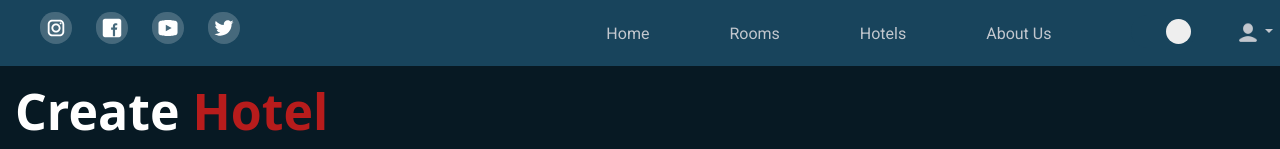
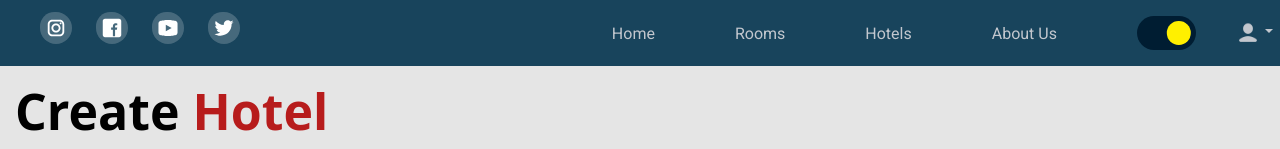
Before and after one commit to IgnacioPerezEtc/Proyecto-Final, a React (Vite) app in the folder client/: page /formHotels in a window 1280 px wide. Shown: the top 149 px of the page. Built offline with nearby package versions, Linux system fonts and the light colour scheme.

Commit message:
agregando switch dark

```diff
--- a/client/src/components/NavBar/NavBar.jsx
+++ b/client/src/components/NavBar/NavBar.jsx
@@ -33,19 +33,18 @@ const NavBar = (props) => {
     let content = document.getElementById("DarkModetext");
     element.className = "light-mode";
   }
-  if (localStorage.getItem("theme") == "light") {
+  // if (localStorage.getItem("theme") == "light") {
+  //   lightMode();
+  // } else {
+  //   darkMode();
+  // }
+  const handleChecked = (event) => {
+    if (event.target.checked === true) {
+      setThemeState("light");
       lightMode();
     } else {
+      setThemeState("dark");
       darkMode();
-  }
-  const handleChecked = (event) => {
-
-    if (event.target.checked === true) {
-      setThemeState("dark")
-      darkMode();
-    } else {
-      setThemeState("light")
-      lightMode();
     }
   };
 
@@ -55,7 +54,10 @@ const NavBar = (props) => {
         <div>
           <ul className={style.ulNavRedes}>
             <li>
-              <a href="https://www.instagram.com/yourdestiny235/" target={"_blank"}>
+              <a
+                href="https://www.instagram.com/yourdestiny235/"
+                target={"_blank"}
+              >
                 <button>
                   <img src={instagram} alt="logo instagram" />
                 </button>
@@ -107,17 +109,19 @@ const NavBar = (props) => {
               </NavLink>
             </li>
 
-            <li className={style.pages}>
+            <li className={style.pages2}>
+              <label className={style.switch}>
                 <input
                   type="checkbox"
-                checked={themeState === "dark" ? true : false}
+                  checked={themeState === "dark" ? false : true}
                   name="darkMode"
                   value={themeState}
                   id={`switch`}
-                className={style.switch}
+                  // className={style.switch}
                   onClick={(e) => handleChecked(e)}
                 />
-              <label htmlFor={`switch`} className={style.lbl}></label>
+                <span className={style.slider}></span>
+              </label>
             </li>
 
             <li className="dropdown">
@@ -142,7 +146,9 @@ const NavBar = (props) => {
                 )}
               </a>
 
-              <ul className={`${style.ulProfile} dropdown-menu dropdown-menu-lg-end`}>
+              <ul
+                className={`${style.ulProfile} dropdown-menu dropdown-menu-lg-end`}
+              >
                 <li className={style.liProfile}>
                   {login === false ? (
                     ""
--- a/client/src/components/NavBar/NavBar.module.css
+++ b/client/src/components/NavBar/NavBar.module.css
@@ -82,6 +82,9 @@
   animation-timing-function: ease;
 }
 
+.pages2 {
+  margin: 0px 40px;
+}
 .btnMoon,
 .btnSun {
   background-color: white;
@@ -89,74 +92,53 @@
   border-radius: 2rem;
   width: 4rem;
 }
-.lbl {
+.switch {
+  font-size: 17px;
+  position: relative;
   display: inline-block;
-  width: 65px;
-  height: 33px;
-  background: #979797;
-  border-radius: 100px;
-  cursor: pointer;
-  position: relative;
-  transition: 0.2s;
+  width: 3.5em;
+  height: 2em;
 }
 
-.lbl::after {
-  content: "";
-  display: block;
-  width: 25px;
-  height: 25px;
-  background: #eee;
-  border-radius: 100px;
-  position: absolute;
-  top: 4px;
-  left: 4px;
-  transition: 0.2s;
+
+.switch input {
+  opacity: 0;
+  width: 0;
+  height: 0;
 }
 
-.switch {
-  display: none;
+
+.slider {
+  --background: var(--letter-blue);
+  position: absolute;
+  cursor: pointer;
+  top: 0;
+  left: 0;
+  right: 0;
+  bottom: 0;
+  background-color: var(--letter-blue);
+  transition: .5s;
+  border-radius: 30px;
 }
 
-.switch:checked + .lbl::after {
-  left: 35px;
+.slider:before {
+  position: absolute;
+  content: "";
+  height: 1.4em;
+  width: 1.4em;
+  border-radius: 50%;
+  left: 10%;
+  bottom: 15%;
+  box-shadow: inset 8px -4px 0px 0px #fff000;
+  background: var(--background);
+  transition: .5s;
 }
 
-.switch:checked + .lbl {
-  background: var(--color-blue);
+input:checked + .slider {
+  background-color: #014e85;
 }
 
-.lbl {
-  display: inline-block;
-  width: 45px;
-  height: 23px;
-  background: #979797;
-  border-radius: 100px;
-  cursor: pointer;
-  position: relative;
-  transition: 0.2s;
+input:checked + .slider:before {
+  transform: translateX(100%);
+  box-shadow: inset 15px -4px 0px 15px #fff000;
 }
-
-.lbl::after {
-  content: "";
-  display: block;
-  width: 15px;
-  height: 15px;
-  background: #eee;
-  border-radius: 100px;
-  position: absolute;
-  top: 4px;
-  left: 4px;
-  transition: 0.2s;
-}
-
-.switch {
-  display: none;
-}
-
-.switch:checked + .lbl::after {
-  left: 25px;
-}
-
-.switch:checked + .lbl {
-  background: var(--color-blue);
-}
--- a/client/src/components/NavBarDetails/NavBarDetails.jsx
+++ b/client/src/components/NavBarDetails/NavBarDetails.jsx
@@ -30,20 +30,19 @@ const NavBarDetails = () => {
     let content = document.getElementById("DarkModetext");
     element.className = "light-mode";
   }
-  if (localStorage.getItem("theme") == "light") {
-    lightMode();
-  } else {
-    darkMode();
-  }
+  // if (localStorage.getItem("theme") == "light") {
+  //   lightMode();
+  // } else {
+  //   darkMode();
+  // }
 
   const handleChecked = (event) => {
     if (event.target.checked === true) {
+      setThemeState("light");
+      lightMode();
+    } else {
       setThemeState("dark");
       darkMode();
-
-    } else {
-      setThemeState("light")
-      lightMode();
     }
   };
   return (
@@ -52,7 +51,10 @@ const NavBarDetails = () => {
         <div className={`${style.containerFluid} container-fluid`}>
           <ul className={style.ulNavRedes}>
             <li>
-              <a href="https://www.instagram.com/yourdestiny235/" target={"_blank"}>
+              <a
+                href="https://www.instagram.com/yourdestiny235/"
+                target={"_blank"}
+              >
                 <button>
                   <img src={instagram} alt="logo instagram" />
                 </button>
@@ -120,17 +122,19 @@ const NavBarDetails = () => {
                   About Us
                 </NavLink>
               </li>
-              <li className={style.pages}>
-                <input
-                  type="checkbox"
-                  checked={themeState === "dark" ? true : false}
-                  name="darkMode"
-                  value={localStorage.getItem("theme")}
-                  id={`switchdarkMode`}
-                  className={style.switch}
-                  onClick={(e) => handleChecked(e)}
-                />
-                <label htmlFor={`switchdarkMode`} className={style.lbl}></label>
+              <li className={style.pages2}>
+                <label className={style.switch}>
+                  <input
+                    type="checkbox"
+                    checked={themeState === "dark" ? false : true}
+                    name="darkMode"
+                    value={themeState}
+                    id={`switch`}
+                    // className={style.switch}
+                    onClick={(e) => handleChecked(e)}
+                  />
+                  <span className={style.slider}></span>
+                </label>
               </li>
               <li className="dropdown-center">
                 <a
@@ -216,7 +220,10 @@ const NavBarDetails = () => {
                   <hr />
                   <li>
                     {login === false ? (
-                      <Link className={`${style.itemDrop} dropdown-item`} to="/">
+                      <Link
+                        className={`${style.itemDrop} dropdown-item`}
+                        to="/"
+                      >
                         Log-in
                       </Link>
                     ) : (
--- a/client/src/components/NavBarDetails/NavBarDetails.module.css
+++ b/client/src/components/NavBarDetails/NavBarDetails.module.css
@@ -123,38 +123,58 @@
   border-radius: 2rem;
   width: 4rem;
 }
-.lbl {
+
+
+.pages2 {
+  margin: 0px 40px;
+}
+.switch {
+  font-size: 17px;
+  position: relative;
   display: inline-block;
-  width: 65px;
-  height: 33px;
-  background: #979797;
-  border-radius: 100px;
-  cursor: pointer;
-  position: relative;
-  transition: 0.2s;
+  width: 3.5em;
+  height: 2em;
 }
 
-.lbl::after {
-  content: "";
-  display: block;
-  width: 25px;
-  height: 25px;
-  background: #eee;
-  border-radius: 100px;
-  position: absolute;
-  top: 4px;
-  left: 4px;
-  transition: 0.2s;
+
+.switch input {
+  opacity: 0;
+  width: 0;
+  height: 0;
 }
 
-.switch {
-  display: none;
+
+.slider {
+  --background: var(--letter-blue);
+  position: absolute;
+  cursor: pointer;
+  top: 0;
+  left: 0;
+  right: 0;
+  bottom: 0;
+  background-color: var(--letter-blue);
+  transition: .5s;
+  border-radius: 30px;
 }
 
-.switch:checked + .lbl::after {
-  left: 35px;
+.slider:before {
+  position: absolute;
+  content: "";
+  height: 1.4em;
+  width: 1.4em;
+  border-radius: 50%;
+  left: 10%;
+  bottom: 15%;
+  box-shadow: inset 8px -4px 0px 0px #fff000;
+  background: var(--background);
+  transition: .5s;
 }
 
-.switch:checked + .lbl {
-  background: var(--color-blue);
+input:checked + .slider {
+  background-color: var(--letter-blue);
 }
+
+input:checked + .slider:before {
+  transform: translateX(100%);
+  box-shadow: inset 15px -4px 0px 15px #fff000;
+}
```
Lines whose indentation alone changed are shown as unchanged.
